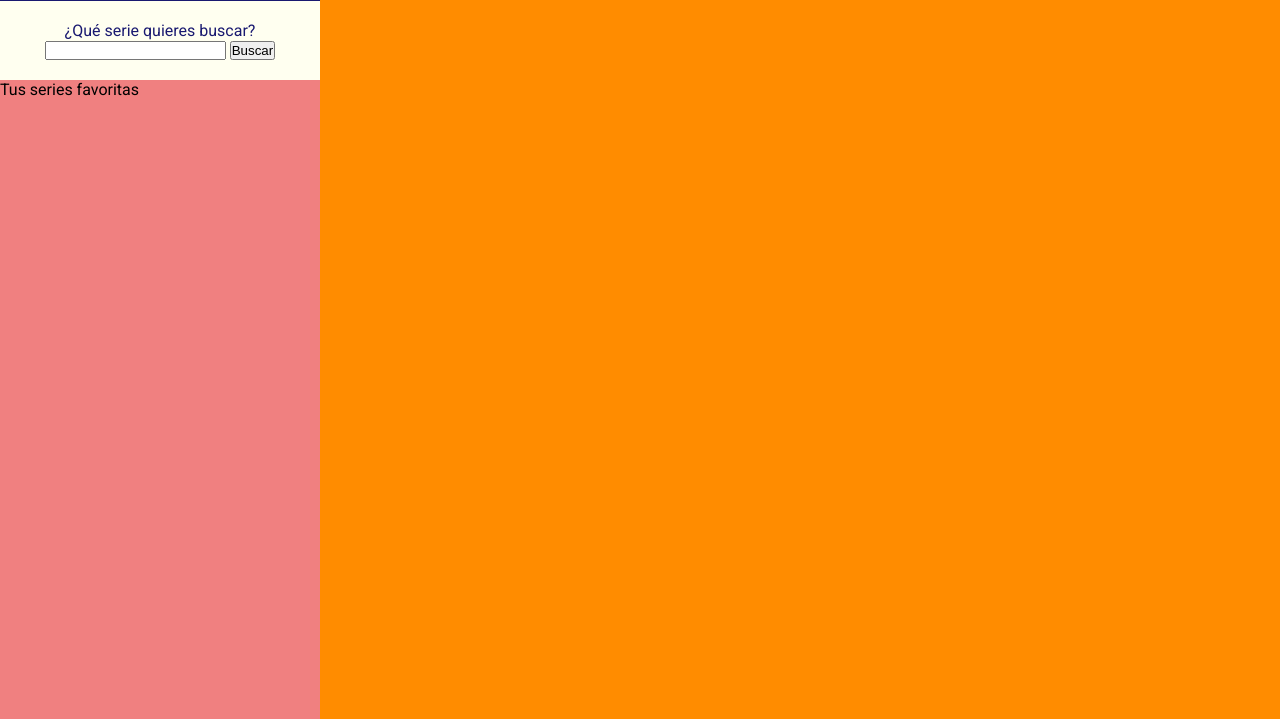
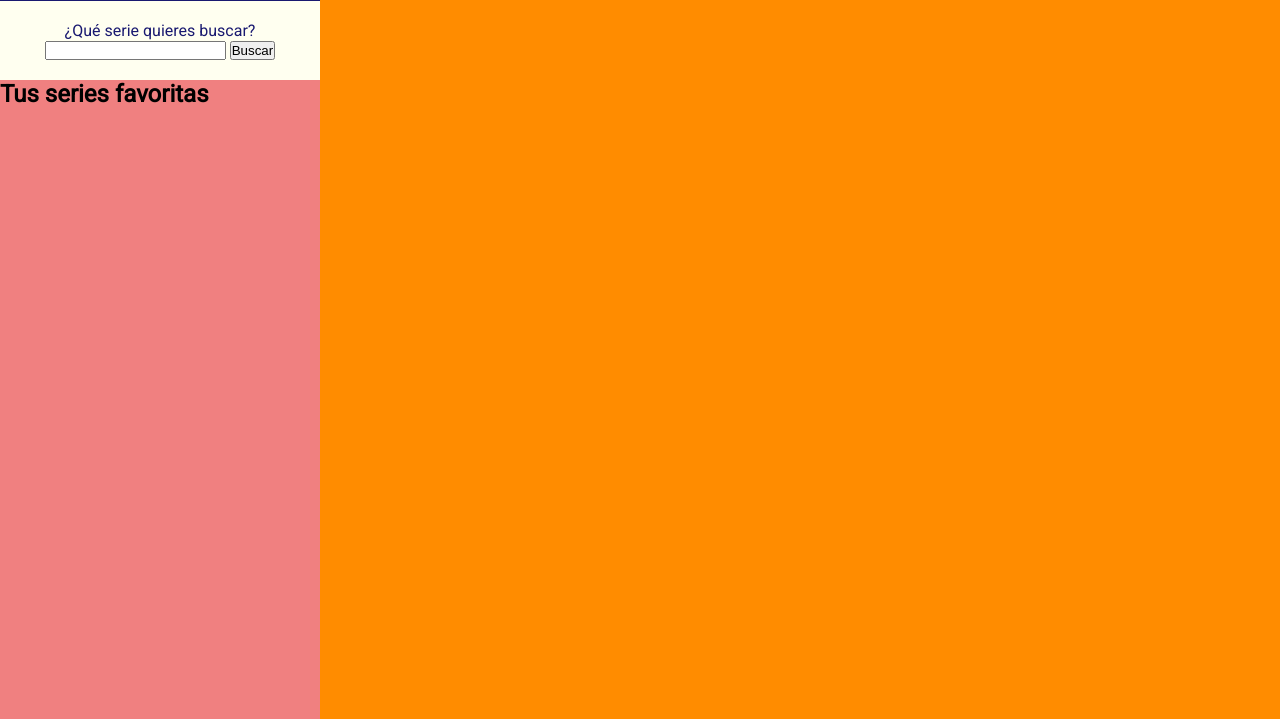
Before and after one commit to Adalab/modulo-2-evaluacion-final-AnaCastrillo, a website: page docs/index.html in a window 1280 px wide. Shown: the part 81-800 px from the top of the page. Drawn offline with Linux system fonts and the light colour scheme.

Commit message:
run docs

```diff
--- a/docs/index.html
+++ b/docs/index.html
@@ -20,9 +20,8 @@
 				<input id="search-text" class="search-text" type="text" />
 				<input type="submit" class="search-submit" value="Buscar" />
 			</form>
-			<ul class="favs js-favs">
-				Tus series favoritas
-			</ul>
+			<h2 class="favTitle">Tus series favoritas</h2>
+			<ul class="favs js-favs"></ul>
 		</div>
 		<ul class="searchList js-searchList">
 			<p class="fetch-error"></p>
```
Also changed, not shown: docs/assets/js/main.js (+1 -1 lines).
